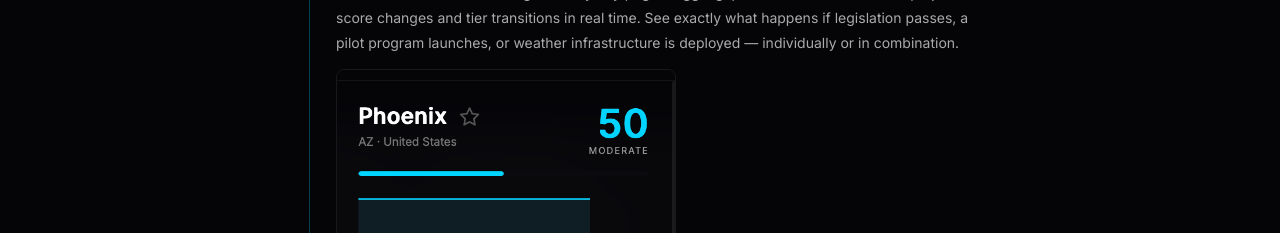
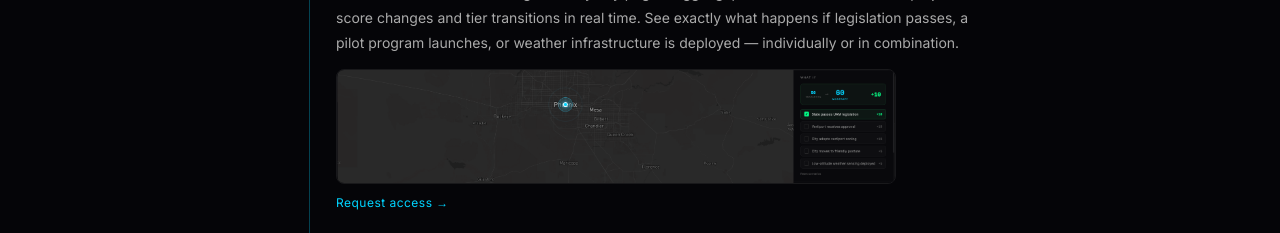
Before and after one commit to Xdrum1/airgrid, a Next.js app: page /updates in a window 1280 px wide. Shown: the part 446-679 px from the top of the page. Built offline with nearby package versions, Linux system fonts and the light colour scheme; no server answers.

Commit message:
Add scenario modeling screenshot to updates page
Phoenix with legislation toggled showing 50 → 60 projection,
+10 delta, and full factor toggle list. Completes the screenshot
set for all major March 29 feature launches.

```diff
--- a/src/app/updates/page.tsx
+++ b/src/app/updates/page.tsx
@@ -44,7 +44,7 @@ const UPDATES: Update[] = [
     title: "\"What If\" Scenario Modeling",
     body: "Interactive scenario modeling on every city page. Toggle gap factors on and off to see projected score changes and tier transitions in real time. See exactly what happens if legislation passes, a pilot program launches, or weather infrastructure is deployed — individually or in combination.",
     link: { label: "Request access", href: "/request-access" },
-    image: { src: "/images/detail-panel-phoenix.png", alt: "Scenario modeling — Phoenix city detail panel", width: 400, height: 900 },
+    image: { src: "/images/scenario-phoenix.png", alt: "What If scenario modeling — Phoenix with legislation toggled showing 50 → 60 projection", width: 800, height: 200 },
   },
   {
     date: "2026-03-29",
```
Also changed, not shown: public/images/scenario-phoenix.png (added).
